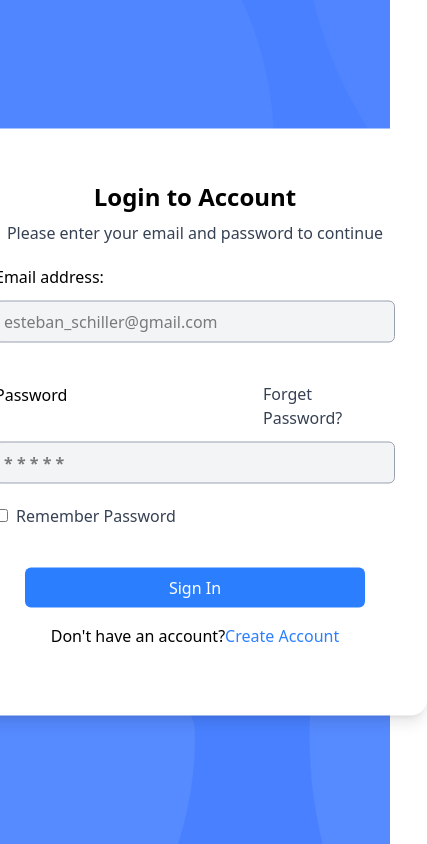
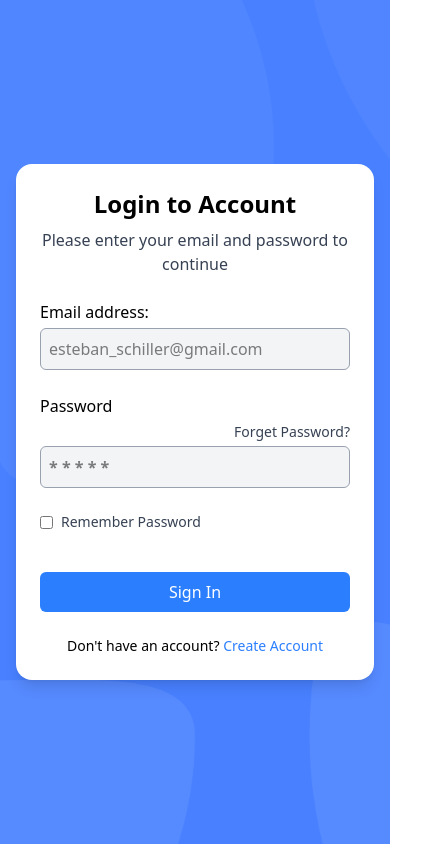
Before and after one commit to Oreoluwa11/assessment, a Next.js app: page /login in a window 390 px wide. Shown: the whole page, 427 px wide, since content can reach past the window. Built offline with nearby package versions, Linux system fonts and the light colour scheme.

Commit message:
Fix login page responsiveness

```diff
--- a/src/app/favorite/page.tsx
+++ b/src/app/favorite/page.tsx
@@ -5,7 +5,7 @@ import Navbar from "../components/Navbar";
 export default function Favorites() {
     return <div>
         <Navbar />
-    <div className=" ml-51.5 p-4 h-[125vh] px-[70px] gap-[30px] bg-gray-100 -mt-[970px] py-8 overflow-x-auto">
+    <div className=" ml-51.5 p-4 h-[125vh] px-[70px] gap-[30px] bg-gray-100 -mt-[970px] py-8 overflow-x-auto ">
         <p className="font-bold text-4xl mb-5">Favorites</p>
     <div className="grid grid-cols-1 sm:grid-cols-2 lg:grid-cols-3 gap-6">
 
--- a/src/app/login/page.tsx
+++ b/src/app/login/page.tsx
@@ -1,39 +1,56 @@
 import Link from 'next/link';
 
 export default function Login() {
-    return <div className="bg-[url('/images/backgroung.png')] bg-cover bg-center w-screen h-screen">
-    <div className="z-20  max-w-2xl absolute top-1/2 left-1/2 -translate-x-1/2 -translate-y-1/2 mx-auto bg-white p-4 md:p-2 rounded-2xl shadow-lg flex  justify-center ">
-    <div className="mb-9 mt-5 p-4" >
-        <p className="font-bold text-2xl text-center mb-2">Login to Account</p>
-        <p className="text-gray-700 text-center mb-5" >Please enter your email and password to continue</p>
+  return (
+    <div className="bg-[url('/images/backgroung.png')] bg-cover bg-center min-h-screen flex items-center justify-center">
+      <div className="w-full max-w-md mx-4 bg-white p-6 rounded-2xl shadow-lg">
+        <div>
+          <p className="font-bold text-2xl text-center mb-2">Login to Account</p>
+          <p className="text-gray-700 text-center mb-6">Please enter your email and password to continue</p>
 
-        <div className="">
-            <p className="space-y-2">Email address:</p>
-
-            <input type="email" id="mail" placeholder="esteban_schiller@gmail.com" className='w-100 p-2 mt-3 border-1 border-gray-400 rounded-md bg-gray-100'/>
-
-            <p className="mt-10">Password</p>
-
-            <p className="ml-67 -mt-[25px] text-gray-700">Forget Password?</p>
-
-            <input type="password" id="password" placeholder="* * * * *" className='w-100 p-2 font-bold mt-3 border-1 border-gray-400 rounded-md bg-gray-100'/>
-
-            <div className="flex mt-5 gap-2 ">
-                <input type="checkbox" name='' id='' />
-                <p className="text-gray-700">Remember Password</p>
+          <div className="space-y-6">
+            <div>
+              <label htmlFor="mail" className="block mb-1">Email address:</label>
+              <input
+                type="email"
+                id="mail"
+                placeholder="esteban_schiller@gmail.com"
+                className="w-full p-2 border border-gray-400 rounded-md bg-gray-100"
+              />
             </div>
 
-            <Link href="/favorite" className='flex justify-center'>
-            <button className="bg-blue-500 w-85 h-10 text-white rounded-md mt-10  ">
-            Sign In
-            </button>
+            <div>
+              <label htmlFor="password" className="block mb-1">Password</label>
+              <div className="flex justify-between items-center text-sm text-gray-700 mb-1">
+                <span></span>
+                <a href="#" className="hover:underline">Forget Password?</a>
+              </div>
+              <input
+                type="password"
+                id="password"
+                placeholder="* * * * *"
+                className="w-full p-2 font-bold border border-gray-400 rounded-md bg-gray-100"
+              />
+            </div>
+
+            <div className="flex items-center gap-2 text-gray-700 text-sm">
+              <input type="checkbox" id="remember" />
+              <label htmlFor="remember">Remember Password</label>
+            </div>
+
+            <Link href="/favorite" className="block">
+              <button className="w-full bg-blue-500 h-10 text-white rounded-md mt-4 hover:bg-blue-600">
+                Sign In
+              </button>
             </Link>
 
-            <p className="text-center mt-4">Don&apos;t have an account?
-                <a href="" className="text-blue-500 hover:underline">Create Account</a>
+            <p className="text-center text-sm mt-4">
+              Don&apos;t have an account?{' '}
+              <a href="#" className="text-blue-500 hover:underline">Create Account</a>
             </p>
+          </div>
         </div>
+      </div>
     </div>
-    </div>
-</div>
-};
+  );
+}
```
